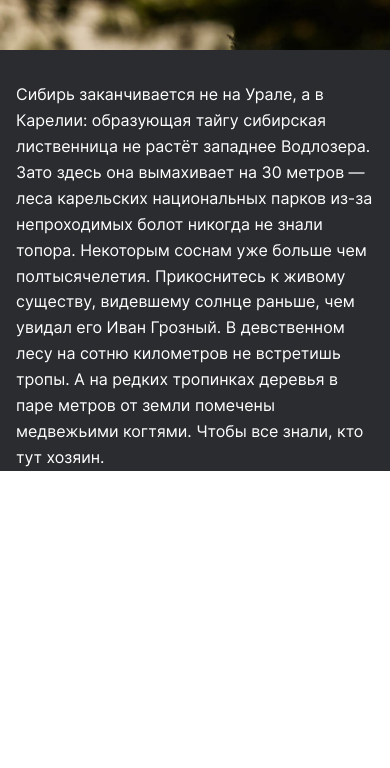
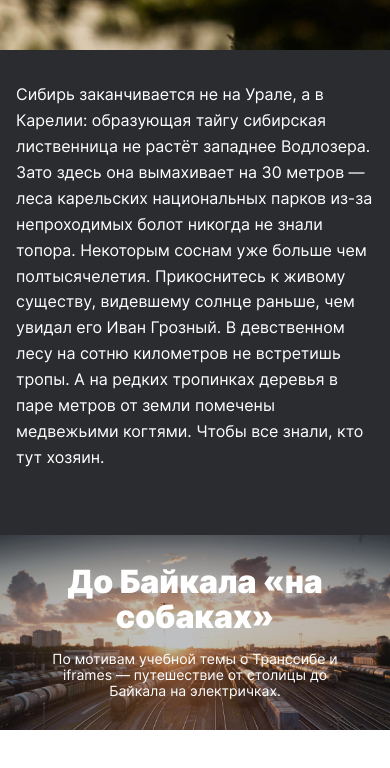
Before and after one commit to xatepk/russian-travel, a plain HTML site: page index.html in a window 390 px wide. Shown: the part 9026-9794 px from the top of the page. Before the commit the page ends 9497 px from the top, so only its background shows below. Drawn offline with Linux system fonts and the light colour scheme.

Commit message:
commit cover

```diff
--- /dev/null
+++ b/blocks/cover/__link/cover__link.css
@@ -0,0 +1,18 @@
+.cover__link {
+  text-decoration: none;
+  color: #fff;
+  position: absolute;
+  top: 0;
+  left: 0;
+  right: 0;
+  bottom: 0;
+  display: flex;
+  flex-direction: column;
+  align-items: center;
+  justify-content: center;
+  background-color: rgba(42, 44, 47, .3);
+}
+
+.cover__link:hover {
+  background-color: rgba(42, 44, 47, .6);
+}
--- /dev/null
+++ b/blocks/cover/__subtitle/cover__subtitle.css
@@ -0,0 +1,18 @@
+.cover__subtitle {
+  max-width: 360px;
+  font-size: 18px;
+  line-height: 1.22;
+  font-weight: normal;
+  text-align: center;
+  color: #ffffff;
+  margin: 0;
+}
+
+@media screen and (max-width: 767px) {
+  .cover__subtitle {
+    width: 100%;
+    max-width: 288px;
+    font-size: 14px;
+    line-height: 1.14;
+  }
+}
--- /dev/null
+++ b/blocks/cover/__title/cover__title.css
@@ -0,0 +1,19 @@
+.cover__title {
+  max-width: 560px;
+  font-size: 72px;
+  line-height: 1.06;
+  font-weight: 900;
+  text-align: center;
+  color: #ffffff;
+  margin: 0 0 32px;
+}
+
+@media screen and (max-width: 767px) {
+  .cover__title {
+    width: 100%;
+    max-width: 288px;
+    font-size: 32px;
+    line-height: 1.09;
+    margin: 0 0 16px
+  }
+}
--- /dev/null
+++ b/blocks/cover/cover.css
@@ -0,0 +1,22 @@
+.cover {
+  width: 100%;
+  max-width: 1184px;
+  margin: 92px auto;
+  background-image: url('../../images/cover-trains.jpg');
+  background-repeat: no-repeat;
+  background-size: cover;
+  padding-bottom: 50%;
+  position: relative;
+}
+
+@media screen and (max-width: 768px) {
+  .cover {
+    margin: 88px auto;
+  }
+}
+
+@media screen and (max-width: 425px) {
+  .cover {
+    margin: 64px auto;
+  }
+}
--- a/blocks/places/place/__paragraph/place__paragraph.css
+++ b/blocks/places/place/__paragraph/place__paragraph.css
@@ -13,7 +13,7 @@
   }
 }
 
-@media screen and (max-width: 425px) {
+@media screen and (max-width: 767px) {
   .place__paragraph {
     margin: 0 16px;
   }
--- a/blocks/places/place/__title/place__title.css
+++ b/blocks/places/place/__title/place__title.css
@@ -13,7 +13,7 @@
   }
 }
 
-@media screen and (max-width: 425px) {
+@media screen and (max-width: 767px) {
   .place__title {
     font-size: 32px;
     line-height: 1.09;
--- a/blocks/places/place/place.css
+++ b/blocks/places/place/place.css
@@ -28,7 +28,7 @@
   }
 }
 
-@media screen and (max-width: 425px) {
+@media screen and (max-width: 767px) {
   .place {
     max-width: 100%;
     grid-template-columns: 1fr;
--- a/index.html
+++ b/index.html
@@ -106,6 +106,12 @@
         <p class="place__paragraph">Сибирь заканчивается не на Урале, а в Карелии: образующая тайгу сибирская лиственница не растёт западнее Водлозера. Зато здесь она вымахивает на 30 метров — леса карельских национальных парков из-за непроходимых болот никогда не знали топора. Некоторым соснам уже больше чем полтысячелетия. Прикоснитесь к живому существу, видевшему солнце раньше, чем увидал его Иван Грозный. В девственном лесу на сотню километров не встретишь тропы. А на редких тропинках деревья в паре метров от земли помечены медвежьими когтями. Чтобы все знали, кто тут хозяин.</p>
       </div>
     </section>
+    <section class="cover">
+      <a href="https://stampsy.com/na-elektrichkakh-do-baikala" class="cover__link">
+        <h3 class="cover__title">До Байкала «на собаках»</h3>
+        <p class="cover__subtitle">По мотивам учебной темы о Транссибе и iframes — путешествие от столицы до Байкала на электричках.</p>
+      </a>
+    </section>
 
   </div>
 
--- a/pages/index.css
+++ b/pages/index.css
@@ -26,3 +26,7 @@
 @import url(../blocks/places/place/__url-heading/place__url-heading.css);
 @import url(../blocks/places/place/__link/place__link.css);
 @import url(../blocks/places/place/__paragraph/place__paragraph.css);
+@import url(../blocks/cover/cover.css);
+@import url(../blocks/cover/__title/cover__title.css);
+@import url(../blocks/cover/__subtitle/cover__subtitle.css);
+@import url(../blocks/cover/__link/cover__link.css);
```
